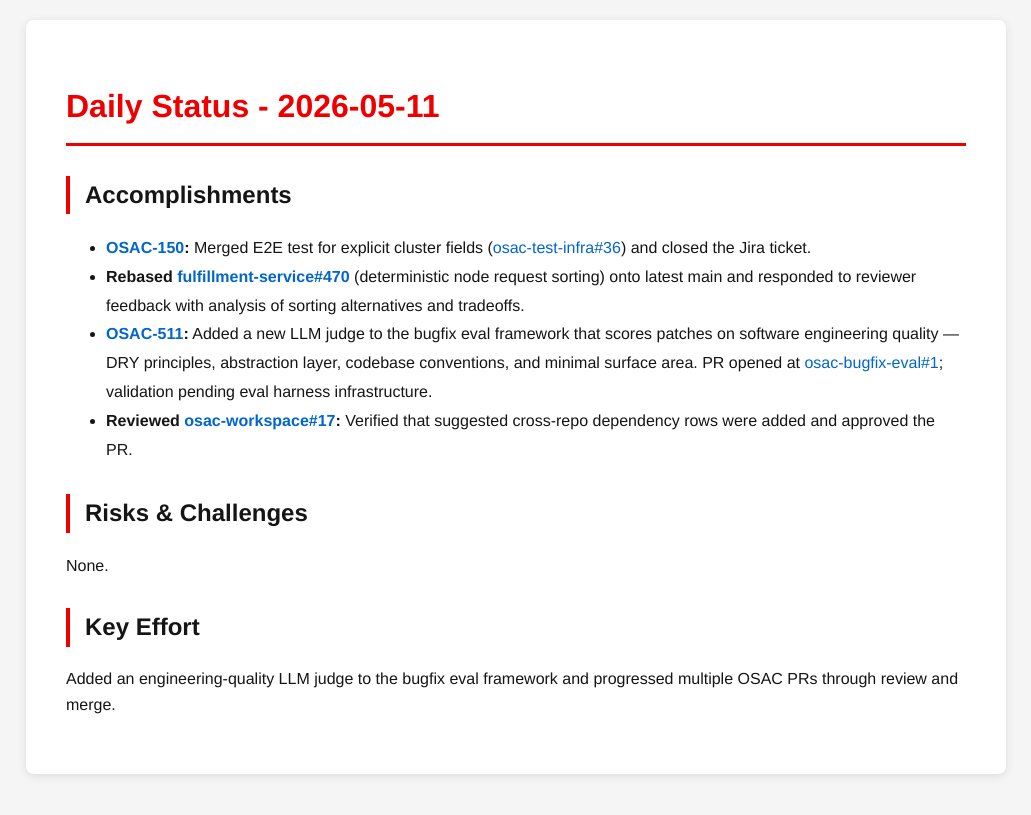
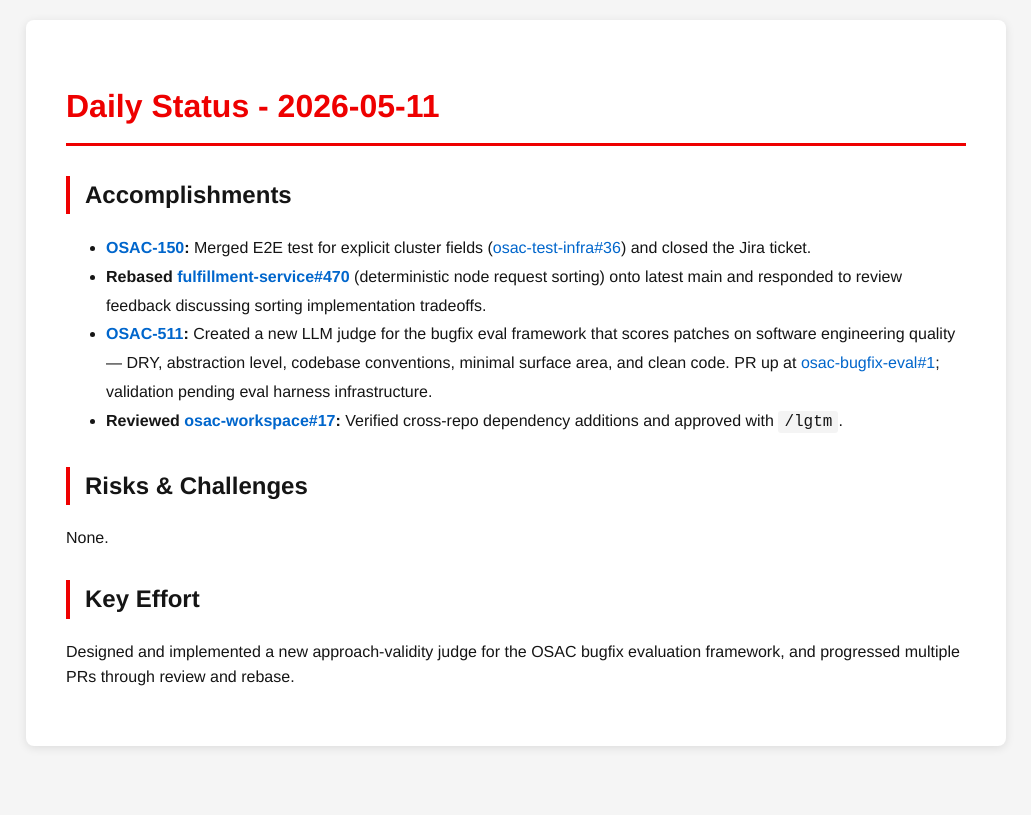
Before and after one commit to tzvatot/daily-status, a Jekyll site: the page built from 2026-05-11.md, in a window 1280 px wide. Shown: the top 815 px of the page, without its empty margins (124-1155 px from the left). Built offline with Jekyll 4.4.1, drawn with Linux system fonts in a browser that asks for light colours.

Commit message:
Daily status update - 2026-05-11

```diff
--- a/2026-05-11.md
+++ b/2026-05-11.md
@@ -8,12 +8,12 @@
 
 ## Accomplishments
 - **[OSAC-150](https://redhat.atlassian.net/browse/OSAC-150):** Merged E2E test for explicit cluster fields ([osac-test-infra#36](https://github.com/osac-project/osac-test-infra/pull/36)) and closed the Jira ticket.
-- **Rebased [fulfillment-service#470](https://github.com/osac-project/fulfillment-service/pull/470)** (deterministic node request sorting) onto latest main and responded to reviewer feedback with analysis of sorting alternatives and tradeoffs.
-- **[OSAC-511](https://redhat.atlassian.net/browse/OSAC-511):** Added a new LLM judge to the bugfix eval framework that scores patches on software engineering quality — DRY principles, abstraction layer, codebase conventions, and minimal surface area. PR opened at [osac-bugfix-eval#1](https://github.com/eranco74/osac-bugfix-eval/pull/1); validation pending eval harness infrastructure.
-- **Reviewed [osac-workspace#17](https://github.com/osac-project/osac-workspace/pull/17):** Verified that suggested cross-repo dependency rows were added and approved the PR.
+- **Rebased [fulfillment-service#470](https://github.com/osac-project/fulfillment-service/pull/470)** (deterministic node request sorting) onto latest main and responded to review feedback discussing sorting implementation tradeoffs.
+- **[OSAC-511](https://redhat.atlassian.net/browse/OSAC-511):** Created a new LLM judge for the bugfix eval framework that scores patches on software engineering quality — DRY, abstraction level, codebase conventions, minimal surface area, and clean code. PR up at [osac-bugfix-eval#1](https://github.com/eranco74/osac-bugfix-eval/pull/1); validation pending eval harness infrastructure.
+- **Reviewed [osac-workspace#17](https://github.com/osac-project/osac-workspace/pull/17):** Verified cross-repo dependency additions and approved with `/lgtm`.
 
 ## Risks & Challenges
 None.
 
 ## Key Effort
-Added an engineering-quality LLM judge to the bugfix eval framework and progressed multiple OSAC PRs through review and merge.
+Designed and implemented a new approach-validity judge for the OSAC bugfix evaluation framework, and progressed multiple PRs through review and rebase.
```
